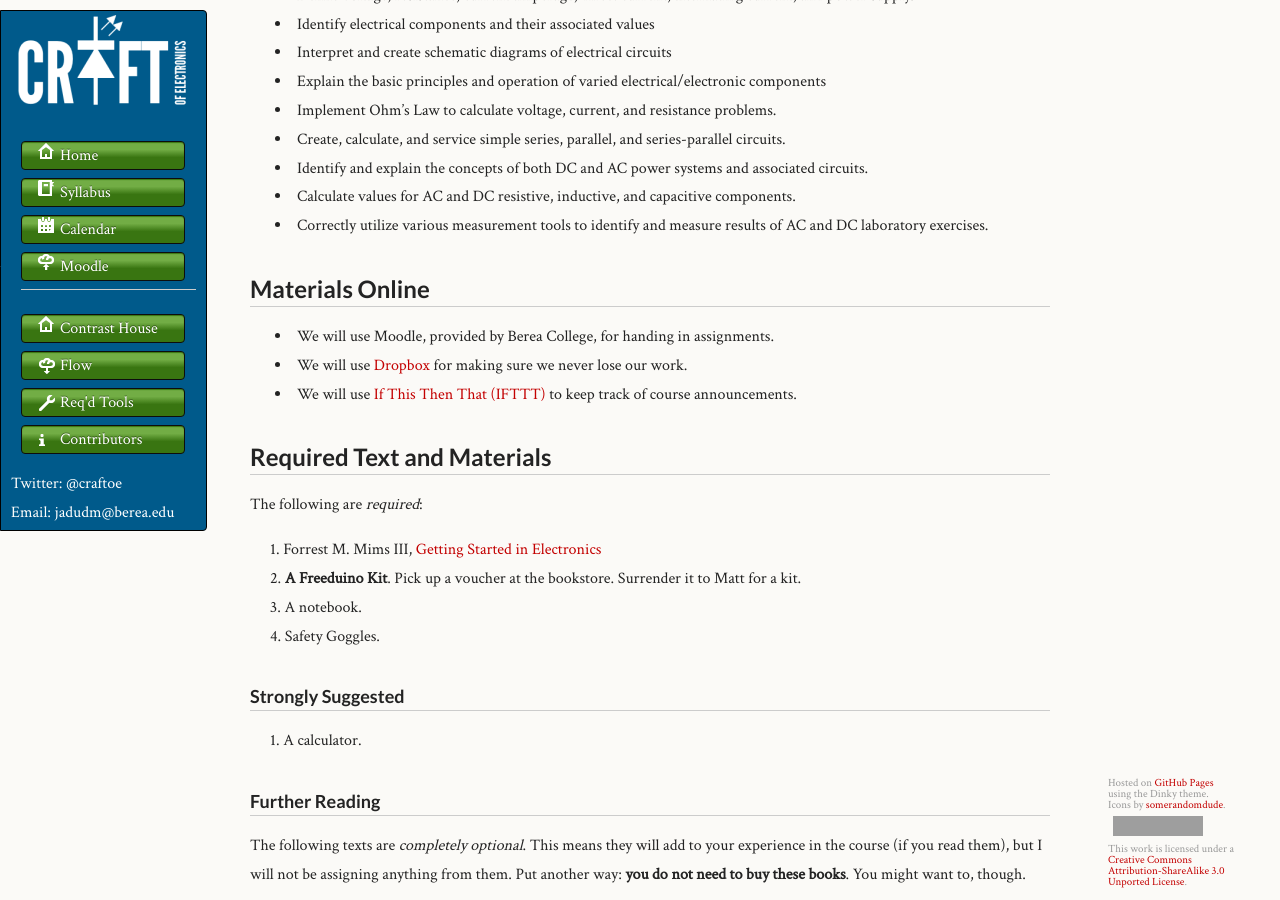
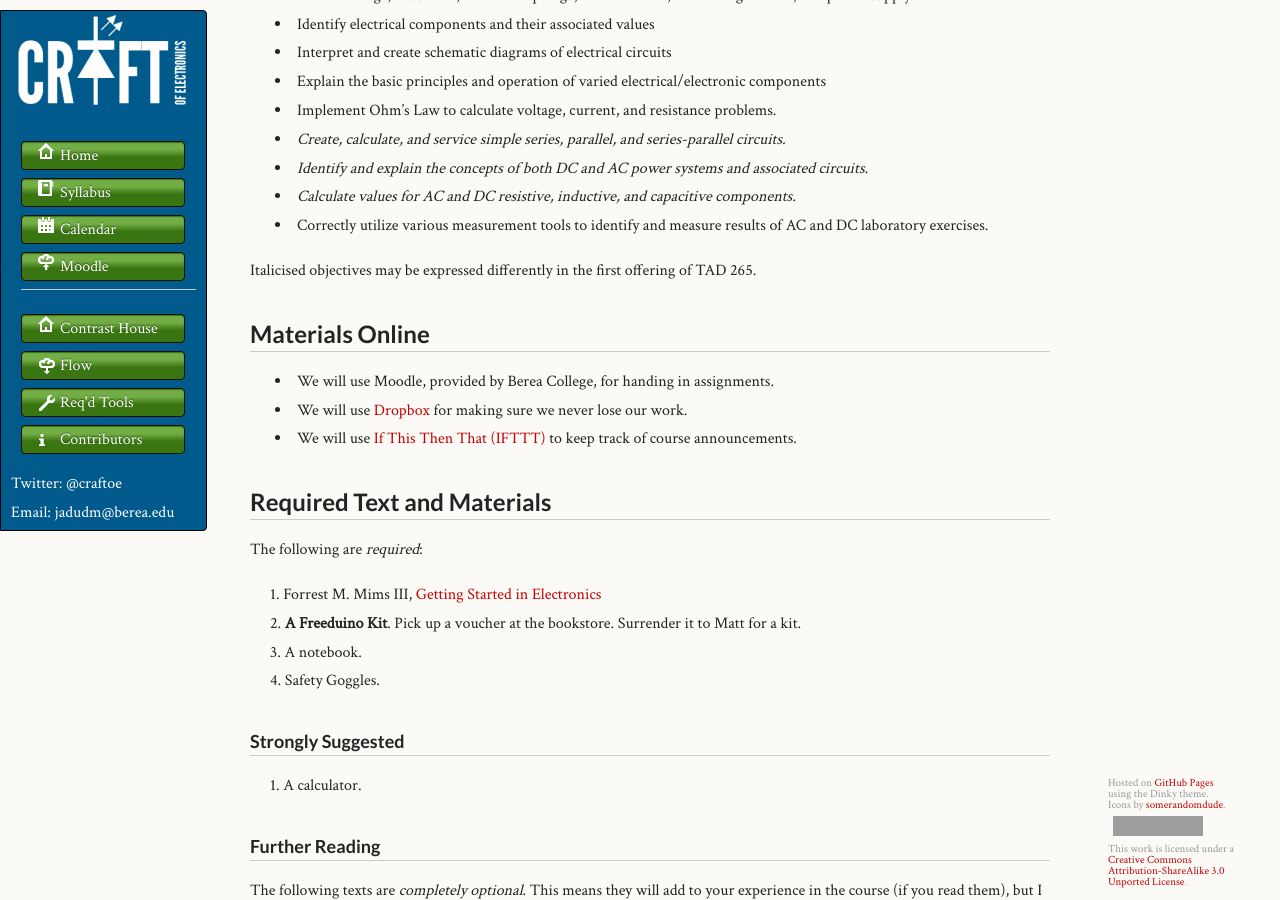
Before and after one commit to craftofelectronics/craftofelectronics.github.com, a Jekyll site: the page built from syllabus.md, in a window 1280 px wide and 900 px high, scrolled down 1844 px. Built offline with Jekyll 4.4.1, drawn with Linux system fonts in a browser that asks for light colours; grey boxes are pictures that could not be loaded.

Commit message:
Added a disclaimer for several learning objectives.
Some of the learning objectives are not 100% in keeping with the course design as it evolved during the summer of 2012. Instead of inserting the objectives developed during the summer, the template/boilerplate departmental objectives were used.

However, several are hit less directly in the course. To indicate that, a small disclaimer was added.

```diff
--- a/syllabus.md
+++ b/syllabus.md
@@ -87,10 +87,12 @@ It might be that you remember more; at the least, you must leave this course hav
 * Interpret and create schematic diagrams of electrical circuits
 * Explain the basic principles and operation of varied electrical/electronic components
 * Implement Ohm's Law to calculate voltage, current, and resistance problems.
-* Create, calculate, and service simple series, parallel, and series-parallel circuits.
-* Identify and explain the concepts of both DC and AC power systems and associated circuits.
-* Calculate values for AC and DC resistive, inductive, and capacitive components.
+* *Create, calculate, and service simple series, parallel, and series-parallel circuits.*
+* *Identify and explain the concepts of both DC and AC power systems and associated circuits.*
+* *Calculate values for AC and DC resistive, inductive, and capacitive components.*
 * Correctly utilize various measurement tools to identify and measure results of AC and DC laboratory exercises.
+
+Italicised objectives may be expressed differently in the first offering of TAD 265.
 
 ## Materials Online
 
```
